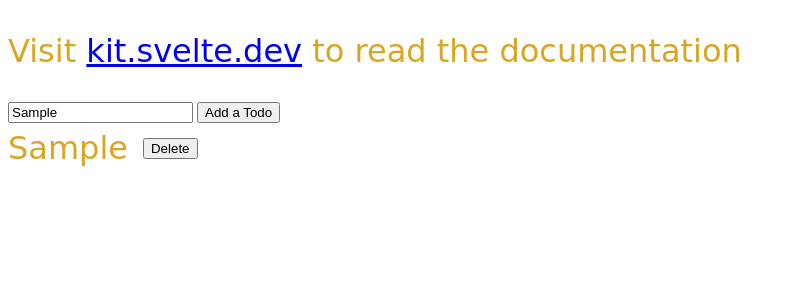
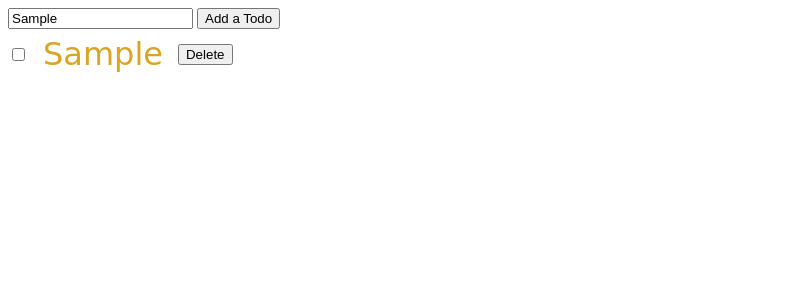
Before and after one commit to vanyanv/svelt-studyApp, a SvelteKit app: page / in a window 1280 px wide. Both pictures are taken after typing "Sample" into the empty fields and a click on the button "Add a Todo". Shown: the top 300 px of the page, without its empty margins (0-795 px from the left). Built offline with nearby package versions, Linux system fonts and the light colour scheme.

Commit message:
added completed feature to todos

```diff
--- a/src/routes/+page.svelte
+++ b/src/routes/+page.svelte
@@ -1,33 +1,40 @@
 <script lang="ts">
-	import Nested from '../components/Nested.svelte';
+	import { onMount } from 'svelte';
 
 	let toDO = '';
-	let names: string[] = [];
+	let todos: toDO[] = [];
+
+	onMount(() => {
+		const storedTodos = localStorage.getItem('todos');
+		if (storedTodos) {
+			todos = JSON.parse(storedTodos);
+		}
+	});
+
+	type toDO = {
+		toDo: string;
+		completed: boolean;
+	};
 
 	function addTodos() {
-		names.unshift(toDO);
-		names = names;
+		todos.unshift({ toDo: toDO, completed: false });
+		todos = todos;
 	}
 
 	function removeATodo(index: number) {
-		names = names.filter((_, i) => i !== index);
+		todos = todos.filter((_, i) => i !== index);
 	}
+
+	$: console.log(todos);
 </script>
-
-<!-- <h1>Welcome to {name}</h1> -->
-<p>Visit <a href="https://kit.svelte.dev">kit.svelte.dev</a> to read the documentation</p>
 
 <input type="text" bind:value={toDO} />
 <button on:click={addTodos}>Add a Todo</button>
 
-<!-- <Nested {names} /> -->
-<!-- {#if names.length > 0}
-	<p>{names[0]}</p>
-{/if} -->
-
-{#each names as name, index}
+{#each todos as todo, index}
 	<div class="todo">
-		<p>{name}</p>
+		<input type="checkbox" bind:checked={todo.completed} />
+		<p>{todo.toDo}</p>
 		<button on:click={() => removeATodo(index)}>Delete</button>
 	</div>
 {/each}
```
